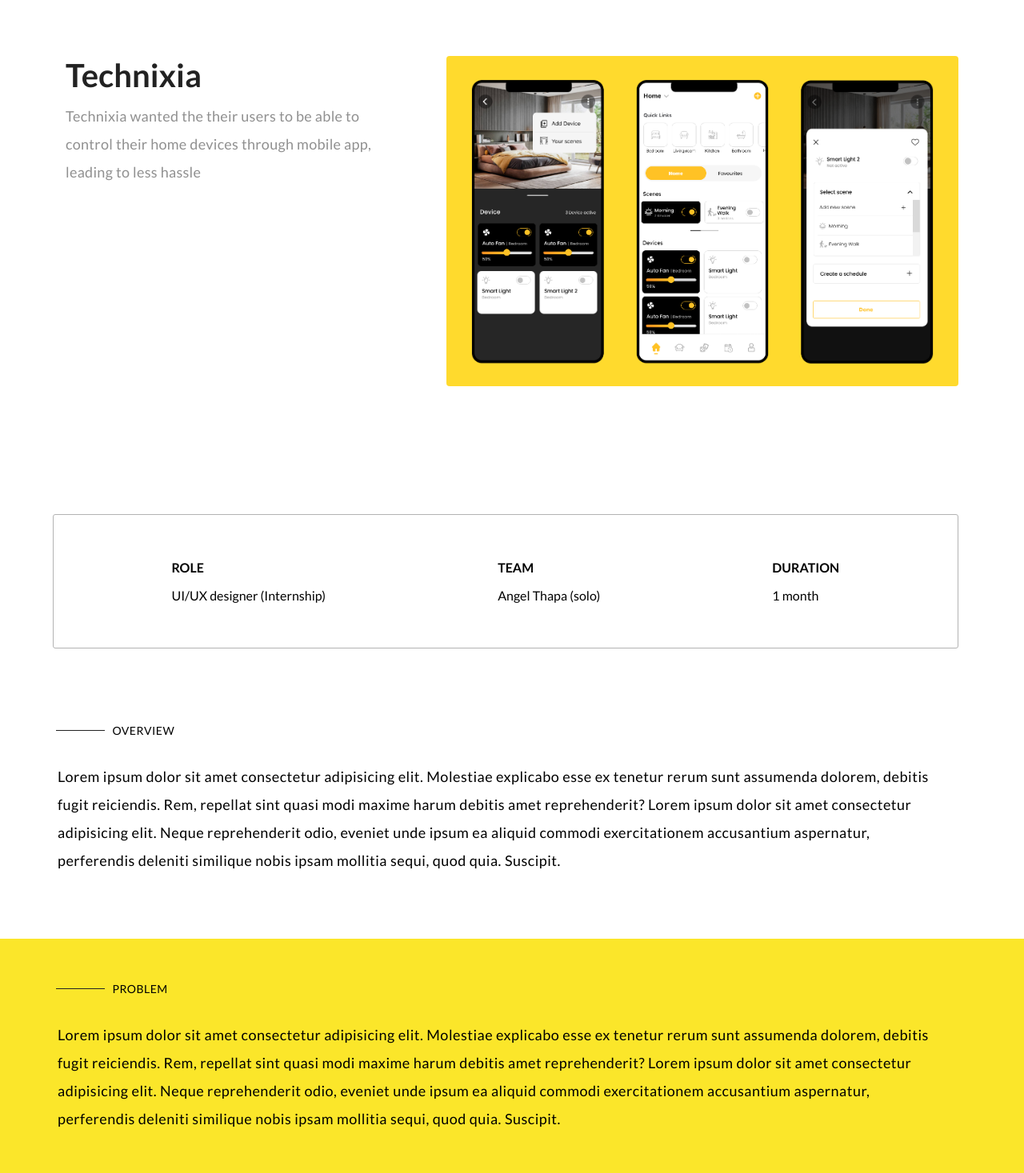
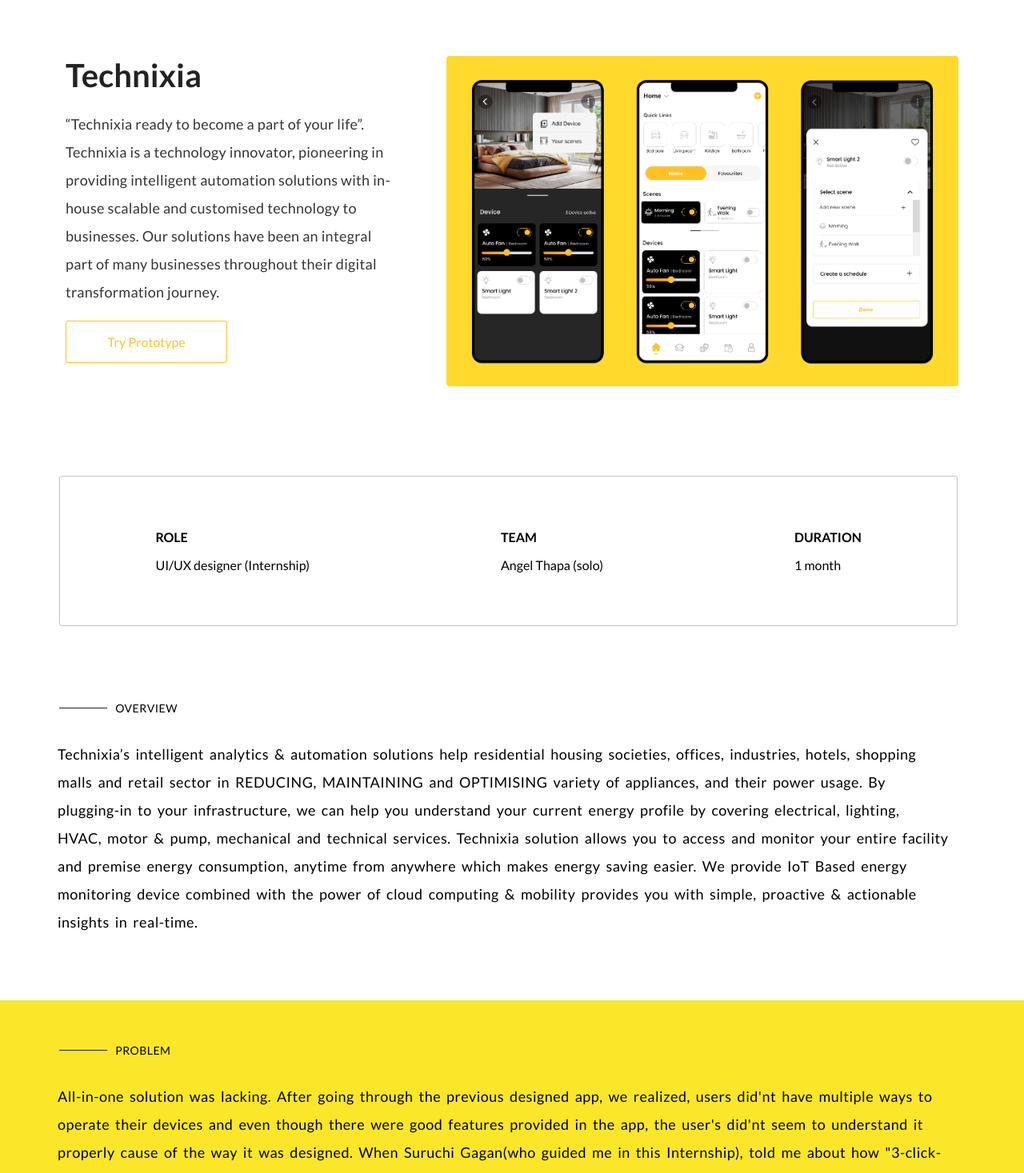
Before and after one commit to angelrana/portfolio-website, a React (Create React App) app: page /technixia in a window 1280 px wide. Shown: the part 60-1527 px from the top of the page at 80% size. Built offline with nearby package versions, Linux system fonts and the light colour scheme; a web font is replaced by a local one.

Commit message:
progress

```diff
--- a/src/App.css
+++ b/src/App.css
@@ -57,8 +57,19 @@
 }
 
 .role{
-  border-color:#b3b3b3;
+  border-color:#c5c5c5;
   border-style: solid;
-  border-width: 1.5px;
+  border-width: 1px;
   border-radius: 3px;
 }
+
+.prototype {
+  width: 200px;
+    border-color:#FFC225;
+  border-style: solid;
+  border-width: 1px;
+  border-radius: 3px;
+  text-align: center;
+  color: #FFC225;
+
+}
--- a/src/Home.jsx
+++ b/src/Home.jsx
@@ -175,9 +175,9 @@
                   marginTop: "-30px",
                   letterSpacing: "0.3px",
                   fontWeight: "lighter",
+
                 }}>
-                Technixia wanted the their users to be able to control their
-                home devices through mobile app, leading to less hassle
+                “Technixia ready to become a part of your life”
               </p>
 
               <div
@@ -241,7 +241,7 @@
               flexDirection: "row",
               justifyContent: "center",
               gap: "60px",
-              marginTop: "170px"
+              marginTop: "170px",
             }}>
             <div
               style={{
@@ -325,14 +325,13 @@
           </Box>
         </Box>
 
-
         <Box
           sx={{
             display: "flex",
             flexDirection: "row",
             justifyContent: "center",
             gap: "60px",
-              marginTop: "170px"
+            marginTop: "170px",
           }}>
           <div
             style={{
@@ -415,159 +414,6 @@
             }}></img>
         </Box>
 
-
-
-        {/* <Box sx={{ marginTop: "4.5em" }} id="work">
-          <Box
-            sx={{
-              display: "flex",
-              justifyContent: "space-around",
-              flexDirection: "row",
-              alignItems: "center",
-            }}>
-            <Box
-              sx={{
-                fontFamily: "Lato, sans-serif",
-              }}>
-              <h1
-                style={{
-                  fontSize: "42px",
-                  letterSpacing: "1px",
-                  fontWeight: "700",
-                }}>
-                Technixia
-              </h1>
-
-              <p
-                style={{
-                  fontSize: "15px",
-                  letterSpacing: "1px",
-                  color: "#909090",
-                  position: "relative",
-                  left: "5px",
-                  top: "-10px",
-                }}>
-                MARKETING APP REDESIGN
-              </p>
-            </Box>
-            <Box
-              sx={{
-                fontFamily: "Lato, sans-serif",
-              }}>
-              <p style={{ fontSize: "20px" }}>
-                Controlling your home devives is just - one click away.
-              </p>
-              <Link
-                to="/technixia"
-                style={{
-                  textDecoration: "none",
-                  color: "black",
-                }}>
-                <p
-                  style={{
-                    fontSize: "19px",
-                    fontWeight: "bold",
-                    letterSpacing: "0.4px",
-                  }}>
-                  View Project
-                  <img
-                    src="/images/greenarrow.png"
-                    style={{
-                      position: "absolute",
-                      width: "50px",
-                      marginTop: "-14px",
-                    }}></img>
-                </p>
-              </Link>
-            </Box>
-          </Box>
-
-          <Box>
-            <img
-              src="/images/technixia.png"
-              style={{
-                width: "75%",
-                marginLeft: "10em",
-              }}></img>
-          </Box>
-        </Box> */}
-
-        {/* <hr style={{ width: "90%", marginTop: "80px" }}></hr> */}
-
-        {/* <Box sx={{ marginTop: "4.5em" }}>
-          <Box
-            sx={{
-              display: "flex",
-              justifyContent: "space-evenly",
-              flexDirection: "row",
-              alignItems: "center",
-            }}>
-            <Box
-              sx={{
-                fontFamily: "Lato, sans-serif",
-              }}>
-              <h1
-                style={{
-                  fontSize: "42px",
-                  letterSpacing: "1px",
-                  fontWeight: "700",
-                }}>
-                WellnessZ
-              </h1>
-              <p
-                style={{
-                  fontSize: "15px",
-                  letterSpacing: "1px",
-                  color: "#909090",
-                  position: "relative",
-                  left: "5px",
-                  top: "-10px",
-                }}>
-                FITNESS WEBSITE DESIGN
-              </p>
-            </Box>
-            <Box
-              sx={{
-                fontFamily: "Lato, sans-serif",
-              }}>
-              <p style={{ fontSize: "22px" }}>
-                Controlling your home devives is just - one click away.
-              </p>
-
-              <Link
-                to="/wellnessZ"
-                style={{
-                  textDecoration: "none",
-                  color: "black",
-                }}>
-                <p
-                  style={{
-                    fontSize: "19px",
-                    fontWeight: "bold",
-                    letterSpacing: "0.4px",
-                  }}>
-                  View Project
-                  <img
-                    src="/images/greenarrow.png"
-                    style={{
-                      position: "absolute",
-                      width: "50px",
-                      marginTop: "-14px",
-                    }}></img>
-                </p>
-              </Link>
-            </Box>
-          </Box>
-          <Box>
-            <img
-              src="/images/wellnessZ.png"
-              style={{
-                width: "80%",
-                marginLeft: "7em",
-              }}></img>
-          </Box>
-        </Box> */}
-
         <Box style={{ position: "relative" }} id="about">
           <Box>
             <img
--- a/src/technixia.jsx
+++ b/src/technixia.jsx
@@ -86,15 +86,24 @@
             <p
               style={{
                 fontSize: "18px",
-                color: "#909090",
+                color: "#353535",
                 lineHeight: "35px",
-                marginTop: "-30px",
+                marginTop: "-20px",
                 letterSpacing: "0.3px",
                 fontWeight: "lighter",
               }}>
-              Technixia wanted the their users to be able to control their home
-              devices through mobile app, leading to less hassle
+              “Technixia ready to become a part of your life”. Technixia is a
+              technology innovator, pioneering in providing intelligent
+              automation solutions with in-house scalable and customised
+              technology to businesses. Our solutions have been an integral part
+              of many businesses throughout their digital transformation
+              journey.
             </p>
+            <div
+              className="prototype"
+             >
+              <p>Try Prototype</p>
+            </div>
           </div>
 
           <img
@@ -107,15 +116,16 @@
         <Box
           className="role"
           style={{
-            width: "82%",
+            width: "87.6%",
             height: "50%",
-            marginLeft: "66px",
-            marginTop: "10em",
+            marginLeft: "74px",
+            marginTop: "7em",
             display: "flex",
             justifyContent: "space-around",
             alignItems: "center",
             fontFamily: "Lato, sans-serif",
-            padding: "40px",
+            paddingBottom: "50px",
+            paddingTop: "50px",
           }}>
           <div>
             <p
@@ -153,7 +163,7 @@
             justifyContent: "flex-start",
             alignItems: "center",
             marginTop: "80px",
-            marginLeft: "70px",
+            marginLeft: "74px",
           }}>
           <Box
             style={{
@@ -173,20 +183,26 @@
         </Box>
         <p
           style={{
-            width: "86%",
+            width: "87%",
             fontFamily: "Lato, sans-serif",
             marginLeft: "4em",
             fontSize: "18px",
             letterSpacing: "0.5px",
             lineHeight: "35px",
+            wordSpacing: "3px",
           }}>
-          Lorem ipsum dolor sit amet consectetur adipisicing elit. Molestiae
-          explicabo esse ex tenetur rerum sunt assumenda dolorem, debitis fugit
-          reiciendis. Rem, repellat sint quasi modi maxime harum debitis amet
-          reprehenderit? Lorem ipsum dolor sit amet consectetur adipisicing
-          elit. Neque reprehenderit odio, eveniet unde ipsum ea aliquid commodi
-          exercitationem accusantium aspernatur, perferendis deleniti similique
-          nobis ipsam mollitia sequi, quod quia. Suscipit.
+          Technixia’s intelligent analytics & automation solutions help
+          residential housing societies, offices, industries, hotels, shopping
+          malls and retail sector in REDUCING, MAINTAINING and OPTIMISING
+          variety of appliances, and their power usage. By plugging-in to your
+          infrastructure, we can help you understand your current energy profile
+          by covering electrical, lighting, HVAC, motor & pump, mechanical and
+          technical services. Technixia solution allows you to access and
+          monitor your entire facility and premise energy consumption, anytime
+          from anywhere which makes energy saving easier. We provide IoT Based
+          energy monitoring device combined with the power of cloud computing &
+          mobility provides you with simple, proactive & actionable insights in
+          real-time.
         </p>
 
         <Box
@@ -202,7 +218,7 @@
               justifyContent: "flex-start",
               alignItems: "center",
               marginTop: "80px",
-              marginLeft: "70px",
+              marginLeft: "74px",
               paddingTop: "40px",
             }}>
             <Box
@@ -223,21 +239,24 @@
           </Box>
           <p
             style={{
-              width: "86%",
+              width: "87%",
               fontFamily: "Lato, sans-serif",
               marginLeft: "4em",
               fontSize: "18px",
               letterSpacing: "0.5px",
               lineHeight: "35px",
               paddingBottom: "50px",
+              wordSpacing: "3px",
             }}>
-            Lorem ipsum dolor sit amet consectetur adipisicing elit. Molestiae
-            explicabo esse ex tenetur rerum sunt assumenda dolorem, debitis
-            fugit reiciendis. Rem, repellat sint quasi modi maxime harum debitis
-            amet reprehenderit? Lorem ipsum dolor sit amet consectetur
-            adipisicing elit. Neque reprehenderit odio, eveniet unde ipsum ea
-            aliquid commodi exercitationem accusantium aspernatur, perferendis
-            deleniti similique nobis ipsam mollitia sequi, quod quia. Suscipit.
+            All-in-one solution was lacking. After going through the previous
+            designed app, we realized, users did'nt have multiple ways to
+            operate their devices and even though there were good features
+            provided in the app, the user's did'nt seem to understand it
+            properly cause of the way it was designed. When Suruchi Gagan(who
+            guided me in this Internship), told me about how "3-click-step" is
+            important for the user when designing anything, it made a lot of
+            sense. So as a UI/UX designer I wanted the user's journey to be as
+            simple as possible, while keeping in mind about the design flow.
           </p>
         </Box>
         <Box
@@ -247,7 +266,7 @@
             justifyContent: "flex-start",
             alignItems: "center",
             marginTop: "80px",
-            marginLeft: "70px",
+            marginLeft: "74px",
           }}>
           <Box
             style={{
@@ -295,7 +314,7 @@
             justifyContent: "flex-start",
             alignItems: "center",
             marginTop: "80px",
-            marginLeft: "70px",
+            marginLeft: "74px",
           }}>
           <Box
             style={{
@@ -310,9 +329,24 @@
               fontSize: "14px",
               marginLeft: "10px",
             }}>
-         WHY'S AND WHY NOT
+            WHY'S AND WHY NOT
           </p>
         </Box>
+        <div>
+          <ul
+            style={{
+              width: "87%",
+              fontFamily: "Lato, sans-serif",
+              marginLeft: "3em",
+              fontSize: "18px",
+              letterSpacing: "0.5px",
+              lineHeight: "35px",
+              paddingBottom: "50px",
+              wordSpacing: "3px",
+            }}>
+            <li>hekko</li>
+          </ul>
+        </div>
       </Box>
     );
 }
```
Lines whose indentation alone changed are shown as unchanged.
